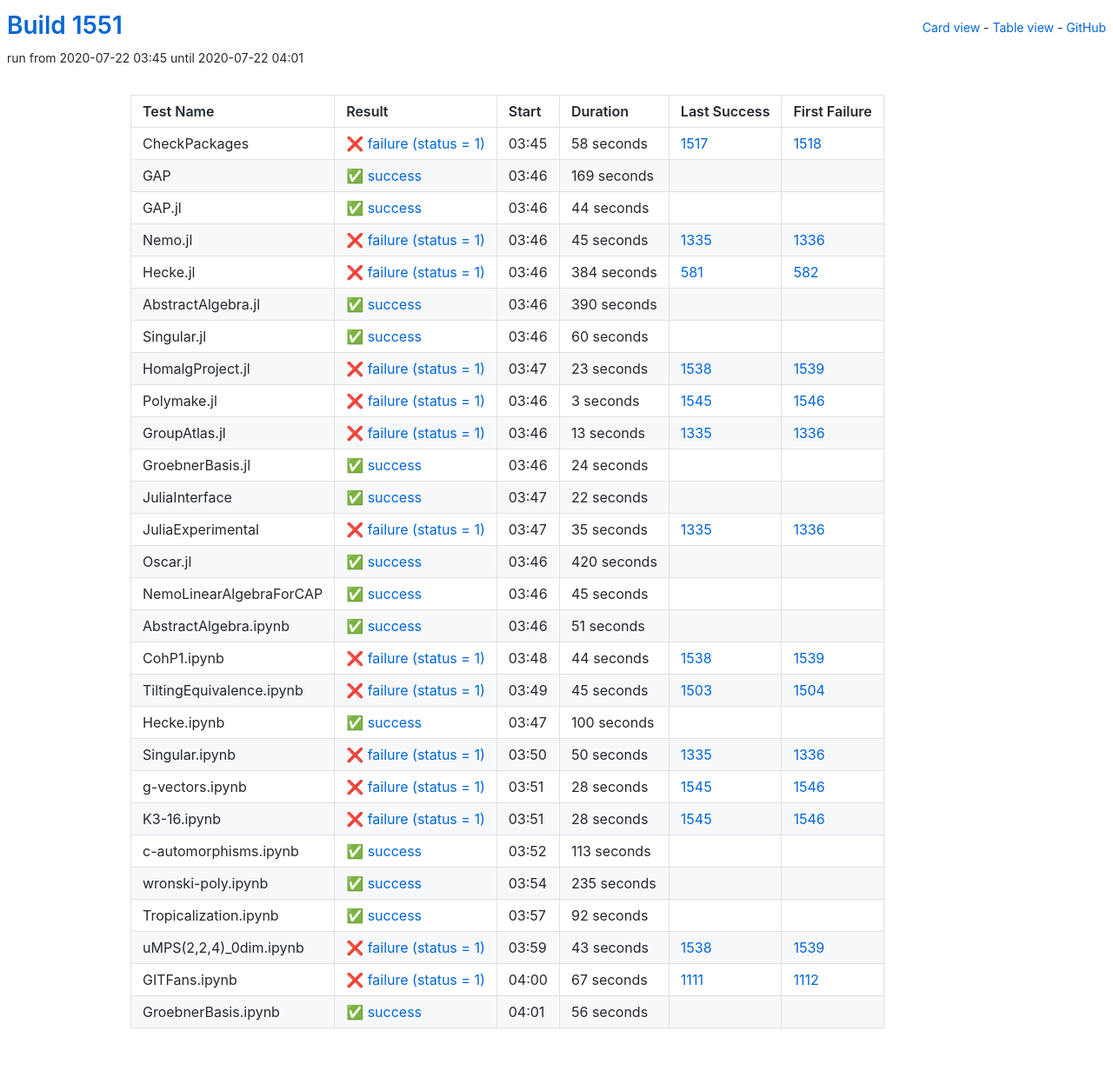
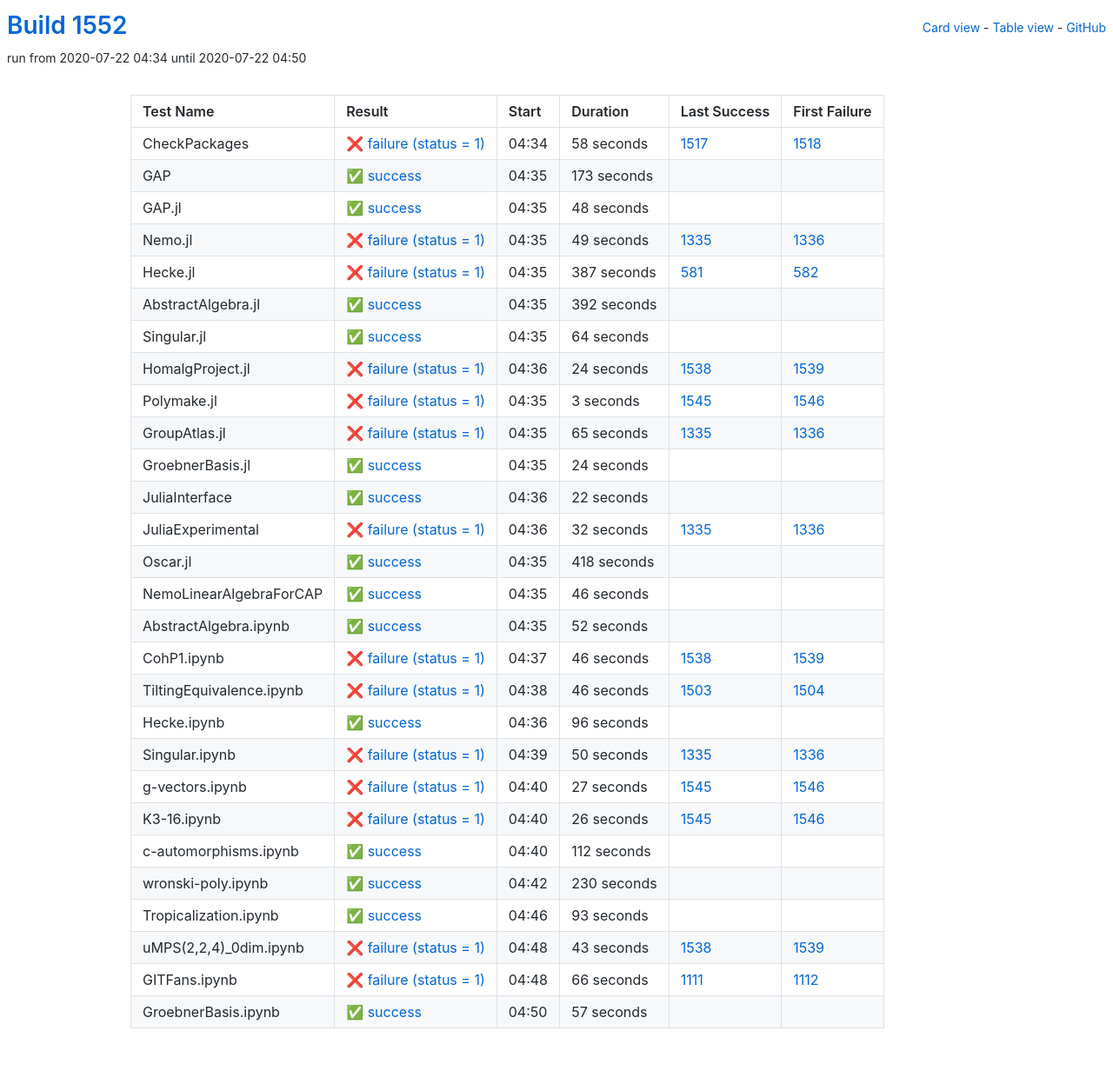
Before and after one commit to oscar-system/oscar-ci-status-1.4, a Jekyll site: the page built from table.html, in a window 1280 px wide. Shown: the whole page at 87% size. Built offline with Jekyll 4.4.1, drawn with Linux system fonts in a browser that asks for light colours.

Commit message:
Build #1552

```diff
--- a/_data/ci.yml
+++ b/_data/ci.yml
@@ -1,6 +1,6 @@
 ---
-build: 1551
-build_url: https://oscarci.mathematik.uni-kl.de/job/oscar-julia-1.4/1551/
+build: 1552
+build_url: https://oscarci.mathematik.uni-kl.de/job/oscar-julia-1.4/1552/
 job: oscar-julia-1.4
 organization: oscar-system
 repo: oscar-ci-status-1.4
@@ -8,8 +8,8 @@ repourl: https://github.com/oscar-system/oscar-ci-status-1.4
 tests:
 - name: CheckPackages
   id: checkpackages
-  log: https://oscarci.mathematik.uni-kl.de/job/oscar-julia-1.4/1551/artifact/logs/build-1551/CheckPackages.log
-  start: 2020-07-22 03:45
+  log: https://oscarci.mathematik.uni-kl.de/job/oscar-julia-1.4/1552/artifact/logs/build-1552/CheckPackages.log
+  start: 2020-07-22 04:34
   success: false
   exitcode: 1
   status: failure
@@ -20,92 +20,92 @@ tests:
   first_failure_url: https://oscarci.mathematik.uni-kl.de/job/oscar-julia-1.4/1518/
 - name: GAP
   id: gap
-  log: https://oscarci.mathematik.uni-kl.de/job/oscar-julia-1.4/1551/artifact/logs/build-1551/GAP.log
-  start: 2020-07-22 03:46
+  log: https://oscarci.mathematik.uni-kl.de/job/oscar-julia-1.4/1552/artifact/logs/build-1552/GAP.log
+  start: 2020-07-22 04:35
   success: true
   exitcode: 0
   status: success
-  duration: 169
+  duration: 173
   last_success: false
   last_success_url:
   first_failure: false
   first_failure_url:
 - name: GAP.jl
   id: gap-jl
-  log: https://oscarci.mathematik.uni-kl.de/job/oscar-julia-1.4/1551/artifact/logs/build-1551/GAP.jl.log
-  start: 2020-07-22 03:46
+  log: https://oscarci.mathematik.uni-kl.de/job/oscar-julia-1.4/1552/artifact/logs/build-1552/GAP.jl.log
+  start: 2020-07-22 04:35
   success: true
   exitcode: 0
   status: success
-  duration: 44
+  duration: 48
   last_success: false
   last_success_url:
   first_failure: false
   first_failure_url:
 - name: Nemo.jl
   id: nemo-jl
-  log: https://oscarci.mathematik.uni-kl.de/job/oscar-julia-1.4/1551/artifact/logs/build-1551/Nemo.jl.log
-  start: 2020-07-22 03:46
+  log: https://oscarci.mathematik.uni-kl.de/job/oscar-julia-1.4/1552/artifact/logs/build-1552/Nemo.jl.log
+  start: 2020-07-22 04:35
   success: false
   exitcode: 1
   status: failure
-  duration: 45
+  duration: 49
   last_success: 1335
   last_success_url: https://oscarci.mathematik.uni-kl.de/job/oscar-julia-1.4/1335/
   first_failure: 1336
   first_failure_url: https://oscarci.mathematik.uni-kl.de/job/oscar-julia-1.4/1336/
 - name: Hecke.jl
   id: hecke-jl
-  log: https://oscarci.mathematik.uni-kl.de/job/oscar-julia-1.4/1551/artifact/logs/build-1551/Hecke.jl.log
-  start: 2020-07-22 03:46
+  log: https://oscarci.mathematik.uni-kl.de/job/oscar-julia-1.4/1552/artifact/logs/build-1552/Hecke.jl.log
+  start: 2020-07-22 04:35
   success: false
   exitcode: 1
   status: failure
-  duration: 384
+  duration: 387
   last_success: 581
   last_success_url: https://oscarci.mathematik.uni-kl.de/job/oscar-julia-1.4/581/
   first_failure: 582
   first_failure_url: https://oscarci.mathematik.uni-kl.de/job/oscar-julia-1.4/582/
 - name: AbstractAlgebra.jl
   id: abstractalgebra-jl
-  log: https://oscarci.mathematik.uni-kl.de/job/oscar-julia-1.4/1551/artifact/logs/build-1551/AbstractAlgebra.jl.log
-  start: 2020-07-22 03:46
+  log: https://oscarci.mathematik.uni-kl.de/job/oscar-julia-1.4/1552/artifact/logs/build-1552/AbstractAlgebra.jl.log
+  start: 2020-07-22 04:35
   success: true
   exitcode: 0
   status: success
-  duration: 390
+  duration: 392
   last_success: false
   last_success_url:
   first_failure: false
   first_failure_url:
 - name: Singular.jl
   id: singular-jl
-  log: https://oscarci.mathematik.uni-kl.de/job/oscar-julia-1.4/1551/artifact/logs/build-1551/Singular.jl.log
-  start: 2020-07-22 03:46
+  log: https://oscarci.mathematik.uni-kl.de/job/oscar-julia-1.4/1552/artifact/logs/build-1552/Singular.jl.log
+  start: 2020-07-22 04:35
   success: true
   exitcode: 0
   status: success
-  duration: 60
+  duration: 64
   last_success: false
   last_success_url:
   first_failure: false
   first_failure_url:
 - name: HomalgProject.jl
   id: homalgproject-jl
-  log: https://oscarci.mathematik.uni-kl.de/job/oscar-julia-1.4/1551/artifact/logs/build-1551/HomalgProject.jl.log
-  start: 2020-07-22 03:47
+  log: https://oscarci.mathematik.uni-kl.de/job/oscar-julia-1.4/1552/artifact/logs/build-1552/HomalgProject.jl.log
+  start: 2020-07-22 04:36
   success: false
   exitcode: 1
   status: failure
-  duration: 23
+  duration: 24
   last_success: 1538
   last_success_url: https://oscarci.mathematik.uni-kl.de/job/oscar-julia-1.4/1538/
   first_failure: 1539
   first_failure_url: https://oscarci.mathematik.uni-kl.de/job/oscar-julia-1.4/1539/
 - name: Polymake.jl
   id: polymake-jl
-  log: https://oscarci.mathematik.uni-kl.de/job/oscar-julia-1.4/1551/artifact/logs/build-1551/Polymake.jl.log
-  start: 2020-07-22 03:46
+  log: https://oscarci.mathematik.uni-kl.de/job/oscar-julia-1.4/1552/artifact/logs/build-1552/Polymake.jl.log
+  start: 2020-07-22 04:35
   success: false
   exitcode: 1
   status: failure
@@ -116,20 +116,20 @@ tests:
   first_failure_url: https://oscarci.mathematik.uni-kl.de/job/oscar-julia-1.4/1546/
 - name: GroupAtlas.jl
   id: groupatlas-jl
-  log: https://oscarci.mathematik.uni-kl.de/job/oscar-julia-1.4/1551/artifact/logs/build-1551/GroupAtlas.jl.log
-  start: 2020-07-22 03:46
+  log: https://oscarci.mathematik.uni-kl.de/job/oscar-julia-1.4/1552/artifact/logs/build-1552/GroupAtlas.jl.log
+  start: 2020-07-22 04:35
   success: false
   exitcode: 1
   status: failure
-  duration: 13
+  duration: 65
   last_success: 1335
   last_success_url: https://oscarci.mathematik.uni-kl.de/job/oscar-julia-1.4/1335/
   first_failure: 1336
   first_failure_url: https://oscarci.mathematik.uni-kl.de/job/oscar-julia-1.4/1336/
 - name: GroebnerBasis.jl
   id: groebnerbasis-jl
-  log: https://oscarci.mathematik.uni-kl.de/job/oscar-julia-1.4/1551/artifact/logs/build-1551/GroebnerBasis.jl.log
-  start: 2020-07-22 03:46
+  log: https://oscarci.mathematik.uni-kl.de/job/oscar-julia-1.4/1552/artifact/logs/build-1552/GroebnerBasis.jl.log
+  start: 2020-07-22 04:35
   success: true
   exitcode: 0
   status: success
@@ -140,8 +140,8 @@ tests:
   first_failure_url:
 - name: JuliaInterface
   id: juliainterface
-  log: https://oscarci.mathematik.uni-kl.de/job/oscar-julia-1.4/1551/artifact/logs/build-1551/JuliaInterface.log
-  start: 2020-07-22 03:47
+  log: https://oscarci.mathematik.uni-kl.de/job/oscar-julia-1.4/1552/artifact/logs/build-1552/JuliaInterface.log
+  start: 2020-07-22 04:36
   success: true
   exitcode: 0
   status: success
@@ -152,92 +152,92 @@ tests:
   first_failure_url:
 - name: JuliaExperimental
   id: juliaexperimental
-  log: https://oscarci.mathematik.uni-kl.de/job/oscar-julia-1.4/1551/artifact/logs/build-1551/JuliaExperimental.log
-  start: 2020-07-22 03:47
+  log: https://oscarci.mathematik.uni-kl.de/job/oscar-julia-1.4/1552/artifact/logs/build-1552/JuliaExperimental.log
+  start: 2020-07-22 04:36
   success: false
   exitcode: 1
   status: failure
-  duration: 35
+  duration: 32
   last_success: 1335
   last_success_url: https://oscarci.mathematik.uni-kl.de/job/oscar-julia-1.4/1335/
   first_failure: 1336
   first_failure_url: https://oscarci.mathematik.uni-kl.de/job/oscar-julia-1.4/1336/
 - name: Oscar.jl
   id: oscar-jl
-  log: https://oscarci.mathematik.uni-kl.de/job/oscar-julia-1.4/1551/artifact/logs/build-1551/Oscar.jl.log
-  start: 2020-07-22 03:46
+  log: https://oscarci.mathematik.uni-kl.de/job/oscar-julia-1.4/1552/artifact/logs/build-1552/Oscar.jl.log
+  start: 2020-07-22 04:35
   success: true
   exitcode: 0
   status: success
-  duration: 420
+  duration: 418
   last_success: false
   last_success_url:
   first_failure: false
   first_failure_url:
 - name: NemoLinearAlgebraForCAP
   id: nemolinearalgebraforcap
-  log: https://oscarci.mathematik.uni-kl.de/job/oscar-julia-1.4/1551/artifact/logs/build-1551/NemoLinearAlgebraForCAP.log
-  start: 2020-07-22 03:46
+  log: https://oscarci.mathematik.uni-kl.de/job/oscar-julia-1.4/1552/artifact/logs/build-1552/NemoLinearAlgebraForCAP.log
+  start: 2020-07-22 04:35
   success: true
   exitcode: 0
   status: success
-  duration: 45
+  duration: 46
   last_success: false
   last_success_url:
   first_failure: false
   first_failure_url:
 - name: AbstractAlgebra.ipynb
   id: abstractalgebra-ipynb
-  log: https://oscarci.mathematik.uni-kl.de/job/oscar-julia-1.4/1551/artifact/logs/build-1551/AbstractAlgebra.ipynb.log
-  start: 2020-07-22 03:46
+  log: https://oscarci.mathematik.uni-kl.de/job/oscar-julia-1.4/1552/artifact/logs/build-1552/AbstractAlgebra.ipynb.log
+  start: 2020-07-22 04:35
   success: true
   exitcode: 0
   status: success
-  duration: 51
+  duration: 52
   last_success: false
   last_success_url:
   first_failure: false
   first_failure_url:
 - name: CohP1.ipynb
   id: cohp1-ipynb
-  log: https://oscarci.mathematik.uni-kl.de/job/oscar-julia-1.4/1551/artifact/logs/build-1551/CohP1.ipynb.log
-  start: 2020-07-22 03:48
+  log: https://oscarci.mathematik.uni-kl.de/job/oscar-julia-1.4/1552/artifact/logs/build-1552/CohP1.ipynb.log
+  start: 2020-07-22 04:37
   success: false
   exitcode: 1
   status: failure
-  duration: 44
+  duration: 46
   last_success: 1538
   last_success_url: https://oscarci.mathematik.uni-kl.de/job/oscar-julia-1.4/1538/
   first_failure: 1539
   first_failure_url: https://oscarci.mathematik.uni-kl.de/job/oscar-julia-1.4/1539/
 - name: TiltingEquivalence.ipynb
   id: tiltingequivalence-ipynb
-  log: https://oscarci.mathematik.uni-kl.de/job/oscar-julia-1.4/1551/artifact/logs/build-1551/TiltingEquivalence.ipynb.log
-  start: 2020-07-22 03:49
+  log: https://oscarci.mathematik.uni-kl.de/job/oscar-julia-1.4/1552/artifact/logs/build-1552/TiltingEquivalence.ipynb.log
+  start: 2020-07-22 04:38
   success: false
   exitcode: 1
   status: failure
-  duration: 45
+  duration: 46
   last_success: 1503
   last_success_url: https://oscarci.mathematik.uni-kl.de/job/oscar-julia-1.4/1503/
   first_failure: 1504
   first_failure_url: https://oscarci.mathematik.uni-kl.de/job/oscar-julia-1.4/1504/
 - name: Hecke.ipynb
   id: hecke-ipynb
-  log: https://oscarci.mathematik.uni-kl.de/job/oscar-julia-1.4/1551/artifact/logs/build-1551/Hecke.ipynb.log
-  start: 2020-07-22 03:47
+  log: https://oscarci.mathematik.uni-kl.de/job/oscar-julia-1.4/1552/artifact/logs/build-1552/Hecke.ipynb.log
+  start: 2020-07-22 04:36
   success: true
   exitcode: 0
   status: success
-  duration: 100
+  duration: 96
   last_success: false
   last_success_url:
   first_failure: false
   first_failure_url:
 - name: Singular.ipynb
   id: singular-ipynb
-  log: https://oscarci.mathematik.uni-kl.de/job/oscar-julia-1.4/1551/artifact/logs/build-1551/Singular.ipynb.log
-  start: 2020-07-22 03:50
+  log: https://oscarci.mathematik.uni-kl.de/job/oscar-julia-1.4/1552/artifact/logs/build-1552/Singular.ipynb.log
+  start: 2020-07-22 04:39
   success: false
   exitcode: 1
   status: failure
@@ -248,68 +248,68 @@ tests:
   first_failure_url: https://oscarci.mathematik.uni-kl.de/job/oscar-julia-1.4/1336/
 - name: g-vectors.ipynb
   id: g-vectors-ipynb
-  log: https://oscarci.mathematik.uni-kl.de/job/oscar-julia-1.4/1551/artifact/logs/build-1551/g-vectors.ipynb.log
-  start: 2020-07-22 03:51
+  log: https://oscarci.mathematik.uni-kl.de/job/oscar-julia-1.4/1552/artifact/logs/build-1552/g-vectors.ipynb.log
+  start: 2020-07-22 04:40
   success: false
   exitcode: 1
   status: failure
-  duration: 28
+  duration: 27
   last_success: 1545
   last_success_url: https://oscarci.mathematik.uni-kl.de/job/oscar-julia-1.4/1545/
   first_failure: 1546
   first_failure_url: https://oscarci.mathematik.uni-kl.de/job/oscar-julia-1.4/1546/
 - name: K3-16.ipynb
   id: k3-16-ipynb
-  log: https://oscarci.mathematik.uni-kl.de/job/oscar-julia-1.4/1551/artifact/logs/build-1551/K3-16.ipynb.log
-  start: 2020-07-22 03:51
+  log: https://oscarci.mathematik.uni-kl.de/job/oscar-julia-1.4/1552/artifact/logs/build-1552/K3-16.ipynb.log
+  start: 2020-07-22 04:40
   success: false
   exitcode: 1
   status: failure
-  duration: 28
+  duration: 26
   last_success: 1545
   last_success_url: https://oscarci.mathematik.uni-kl.de/job/oscar-julia-1.4/1545/
   first_failure: 1546
   first_failure_url: https://oscarci.mathematik.uni-kl.de/job/oscar-julia-1.4/1546/
 - name: c-automorphisms.ipynb
   id: c-automorphisms-ipynb
-  log: https://oscarci.mathematik.uni-kl.de/job/oscar-julia-1.4/1551/artifact/logs/build-1551/c-automorphisms.ipynb.log
-  start: 2020-07-22 03:52
+  log: https://oscarci.mathematik.uni-kl.de/job/oscar-julia-1.4/1552/artifact/logs/build-1552/c-automorphisms.ipynb.log
+  start: 2020-07-22 04:40
   success: true
   exitcode: 0
   status: success
-  duration: 113
+  duration: 112
   last_success: false
   last_success_url:
   first_failure: false
   first_failure_url:
 - name: wronski-poly.ipynb
   id: wronski-poly-ipynb
-  log: https://oscarci.mathematik.uni-kl.de/job/oscar-julia-1.4/1551/artifact/logs/build-1551/wronski-poly.ipynb.log
-  start: 2020-07-22 03:54
+  log: https://oscarci.mathematik.uni-kl.de/job/oscar-julia-1.4/1552/artifact/logs/build-1552/wronski-poly.ipynb.log
+  start: 2020-07-22 04:42
   success: true
   exitcode: 0
   status: success
-  duration: 235
+  duration: 230
   last_success: false
   last_success_url:
   first_failure: false
   first_failure_url:
 - name: Tropicalization.ipynb
   id: tropicalization-ipynb
-  log: https://oscarci.mathematik.uni-kl.de/job/oscar-julia-1.4/1551/artifact/logs/build-1551/Tropicalization.ipynb.log
-  start: 2020-07-22 03:57
+  log: https://oscarci.mathematik.uni-kl.de/job/oscar-julia-1.4/1552/artifact/logs/build-1552/Tropicalization.ipynb.log
+  start: 2020-07-22 04:46
   success: true
   exitcode: 0
   status: success
-  duration: 92
+  duration: 93
   last_success: false
   last_success_url:
   first_failure: false
   first_failure_url:
 - name: uMPS(2,2,4)_0dim.ipynb
   id: umps-2-2-4-0dim-ipynb
-  log: https://oscarci.mathematik.uni-kl.de/job/oscar-julia-1.4/1551/artifact/logs/build-1551/uMPS-2-2-4-_0dim.ipynb.log
-  start: 2020-07-22 03:59
+  log: https://oscarci.mathematik.uni-kl.de/job/oscar-julia-1.4/1552/artifact/logs/build-1552/uMPS-2-2-4-_0dim.ipynb.log
+  start: 2020-07-22 04:48
   success: false
   exitcode: 1
   status: failure
@@ -320,24 +320,24 @@ tests:
   first_failure_url: https://oscarci.mathematik.uni-kl.de/job/oscar-julia-1.4/1539/
 - name: GITFans.ipynb
   id: gitfans-ipynb
-  log: https://oscarci.mathematik.uni-kl.de/job/oscar-julia-1.4/1551/artifact/logs/build-1551/GITFans.ipynb.log
-  start: 2020-07-22 04:00
+  log: https://oscarci.mathematik.uni-kl.de/job/oscar-julia-1.4/1552/artifact/logs/build-1552/GITFans.ipynb.log
+  start: 2020-07-22 04:48
   success: false
   exitcode: 1
   status: failure
-  duration: 67
+  duration: 66
   last_success: 1111
   last_success_url: https://oscarci.mathematik.uni-kl.de/job/oscar-julia-1.4/1111/
   first_failure: 1112
   first_failure_url: https://oscarci.mathematik.uni-kl.de/job/oscar-julia-1.4/1112/
 - name: GroebnerBasis.ipynb
   id: groebnerbasis-ipynb
-  log: https://oscarci.mathematik.uni-kl.de/job/oscar-julia-1.4/1551/artifact/logs/build-1551/GroebnerBasis.ipynb.log
-  start: 2020-07-22 04:01
+  log: https://oscarci.mathematik.uni-kl.de/job/oscar-julia-1.4/1552/artifact/logs/build-1552/GroebnerBasis.ipynb.log
+  start: 2020-07-22 04:50
   success: true
   exitcode: 0
   status: success
-  duration: 56
+  duration: 57
   last_success: false
   last_success_url:
   first_failure: false
```
Also changed, not shown: README.md.
